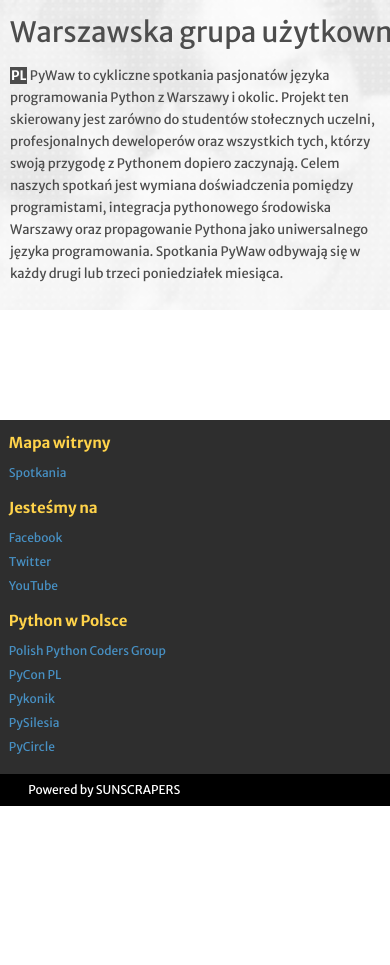
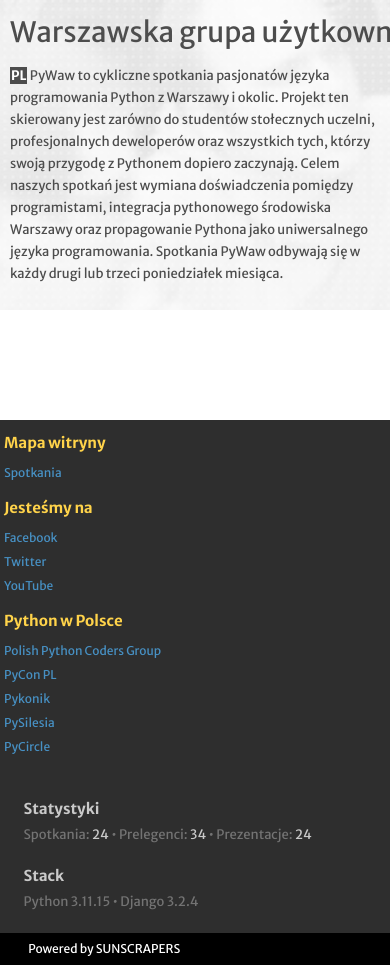
Before and after one commit to meetpy/meetpy, a Django app: page / in a window 390 px wide; the page is wider, and only the part inside the window is pictured. Shown: the part 434-1399 px from the top of that part. Before the commit the page ends 1240 px from the top of that part, so only its background shows below. Run offline with Django 3.2, Linux system fonts and the light colour scheme; data that the repository does not hold is empty; some libraries are stand-ins or nearby versions.

Commit message:
edit responsive and add statistics and stack

```diff
--- a/pywaw/static/css/style-responsive.css
+++ b/pywaw/static/css/style-responsive.css
@@ -19,9 +19,15 @@
 	ul li{line-height:22px}
 	.text-number{margin:0 0 20px}
 
+	.more-info h3{font-size:24px}
+
 	.list-caption .span2{width:140px}
 
 	.day{display:none}
+
+	.stack{margin-left:20px}
+	.statistics h5, .stack h5{line-height:22px;margin-top:0;margin-right:10px}
+	.statistics p, .stack p{line-height:22px}
 }
 
 @media (max-width: 767px) {
@@ -63,6 +69,9 @@
 	footer .span2, footer .span4, footer .powered{float:left;width:25%}
 	footer h5{margin-top:15px}
 	footer ul li a{font-size:12px}
+
+	.statistics, .stack{width:100%;float:none;clear:both}
+	.stack{margin-left:0}
 }
 
 @media (max-width: 670px) {
@@ -85,6 +94,8 @@
 	footer .powered-mobile{display:block;background:#000;margin-top:15px}
 	footer .powered-mobile p{color:#fff;margin:0;padding:5px 1.5%;font-size:12px}
 	footer .powered-mobile a{color:#fff}
+
+	.statistics, .stack{width:97%;margin-left:1.5%;margin-right:1.5%}
 }
 
 @media (max-width: 480px) {
@@ -102,6 +113,10 @@
 
 	footer .span2, footer .span4{float:none;width:94%;margin-left:3%;margin-right:3%}
 	footer .powered-mobile p{padding:5px 3%}
+
+	.statistics, .stack{width:94%;margin-left:3%;margin-right:3%}
+	.statistics h5, .stack h5, .statistics p, .stack p{float:none}
+	.stack{margin-top:20px}
 }
 
 @media (max-width: 380px) {
--- a/pywaw/static/css/style.css
+++ b/pywaw/static/css/style.css
@@ -25,6 +25,7 @@ strong{color:#4d4d4d}
 .margin-top-normal{margin-top:20px}
 .margin-top-big{margin-top:30px}
 .margin-bottom-large{margin-bottom:40px}
+.margin-left-large{margin-left:40px}
 
 .date, .date-small{background:#4d4d4d;color:#fff;min-height:30px;line-height:30px;display:block;margin:0;padding:0 8px;-moz-box-sizing:border-box;box-sizing:border-box}
 .date-small{text-align:center;line-height:24px}
@@ -102,6 +103,11 @@ footer h5{color:#ffd34a;margin-top:50px}
 footer ul{margin:10px 0 0 0;padding:0}
 footer ul li{list-style:none}
 
+.stack{margin-left:40px}
+.statistics h5, .stack h5{color:#c9c9c9;line-height:20px;margin-top:0;margin-right:20px}
+.statistics p, .stack p{color:#737373;line-height:22px;margin:0 0 5px}
+.statistics p span{color:#c9c9c9}
+
 
 /********************** 5. PAGES ************************************/
 /********************** 5.1 Home ************************************/
@@ -114,5 +120,7 @@ footer ul li{list-style:none}
 .img-user{margin:0 20px 15px 0 !important}
 .img-users .img-user{margin:0 0 15px 0 !important}
 
-.more-info{width:100%;border:3px solid #ededed;-moz-box-sizing:border-box;box-sizing:border-box}
+.carousel{margin:0}
+
+.more-info{width:100%;border:3px dashed #ededed;-moz-box-sizing:border-box;box-sizing:border-box}
 .more-info h3{text-align:center;color:#e4e4e4;margin:0;font-weight:700;font-size:28px;line-height:54px}
--- a/pywaw/templates/base.html
+++ b/pywaw/templates/base.html
@@ -65,6 +65,8 @@
 				<div class="span2 img-tip">
 					<div class="line-orange"></div>
 				</div>
+				<div class="span10">
+					<div class="row margin-bottom-large">
 						<div class="span2">
 							<h5>Mapa witryny</h5>
 							<ul>
@@ -96,6 +98,24 @@
 							<a href="http://sunscrapers.com"><img src="{% static 'img/sunscrapers.png' %}" alt="Powered by SUNSCRAPERS" class="pull-right"></a>
 						</div>
 					</div>
+					<div class="row">
+						<div class="span10">
+							<div class="pull-left statistics">
+								<h5 class="pull-left">Statystyki</h5>
+								<p class="pull-left">
+									Spotkania: <span>24</span>
+									&bull; Prelegenci: <span>34</span>
+									&bull; Prezentacje: <span>24</span>
+								</p>
+							</div>
+							<div class="pull-left stack">
+								<h5 class="pull-left">Stack</h5>
+								<p class="pull-left">Python {{ system.python }} &bull; Django {{ system.django }}</p>
+							</div>
+						</div>
+					</div>
+				</div>
+			</div>
 			<div class="powered-mobile hide">
 				<p>Powered by <a href="http://sunscrapers.com">SUNSCRAPERS</a></p>
 			</div>
--- a/pywaw/templates/meetups/meetup_detail.html
+++ b/pywaw/templates/meetups/meetup_detail.html
@@ -99,7 +99,7 @@
             <h2>Jak trafić?</h2>
             <h4><i class="icon-map-marker"></i> {{ object.venue.name }}, {{ object.venue.address }}</h4>
             <a href="https://maps.google.com/maps?q={{ object.venue.longitude }},{{ object.venue.latitude }}">
-                <img src="http://maps.googleapis.com/maps/api/staticmap?zoom=15&size=780x240&maptype=roadmap&markers=color:blue%7C{{ object.venue.longitude }},{{ object.venue.latitude }}&sensor=false" alt="Mapa">
+                <img src="http://maps.googleapis.com/maps/api/staticmap?zoom=15&amp;size=780x240&amp;maptype=roadmap&amp;markers=color:blue%7C{{ object.venue.longitude }},{{ object.venue.latitude }}&amp;sensor=false" alt="Mapa">
             </a>
         </div>
     </div>
--- a/pywaw/templates/misc/home.html
+++ b/pywaw/templates/misc/home.html
@@ -19,7 +19,7 @@
             <div class="text-center">
                 <div class="clearfix">
                     <a href="https://maps.google.com/maps?q={{ upcoming_meetup.venue.longitude }},{{ upcoming_meetup.venue.latitude }}">
-                        <img src="http://maps.googleapis.com/maps/api/staticmap?zoom=15&size=460x189&maptype=roadmap&markers=color:blue%7C{{ upcoming_meetup.venue.longitude }},{{ upcoming_meetup.venue.latitude }}&sensor=false" class="map" alt="Mapa">
+                        <img src="http://maps.googleapis.com/maps/api/staticmap?zoom=15&amp;size=460x189&amp;maptype=roadmap&amp;markers=color:blue%7C{{ upcoming_meetup.venue.longitude }},{{ upcoming_meetup.venue.latitude }}&amp;sensor=false" class="map" alt="Mapa">
                     </a>
                 </div>
                 <a href="{% url 'meetups:detail' pk=upcoming_meetup.pk %}" class="button button-block margin-top-normal more">WIĘCEJ INFORMACJI</a>
@@ -29,9 +29,17 @@
             {% for talk in upcoming_meetup.talks.all %}
             <div class="row">
                 <div class="span1">
-                    {% for speaker in talk.speakers.all %}
-                    <img src="{% if speaker.photo %}{{ speaker.photo.url }}{% else %}{% static 'img/avatar.png' %}{% endif %}" alt="Prelegent" class="img-user">
-                    {% endfor %}
+                	{% if talk.speakers.count == 1 %}
+                	<img src="{% if talk.speakers.get.photo %}{{ talk.speakers.get.photo.url }}{% else %}{% static 'img/avatar.png' %}{% endif %}" alt="Prelegent" class="img-user">
+                	{% else %}
+                	<div class="carousel slide" id="myCarousel">
+                		<div class="carousel-inner">
+	                    {% for speaker in talk.speakers.all %}
+	                    <img src="{% if speaker.photo %}{{ speaker.photo.url }}{% else %}{% static 'img/avatar.png' %}{% endif %}" alt="Prelegent" class="img-user item">
+	                    {% endfor %}
+	                    </div>
+	                </div>
+                    {% endif %}
                 </div>
                 <div class="span4">
                     <h5>
@@ -79,4 +87,8 @@
         </div>
     </div>
 </div>
+<script>
+$('.carousel img:first-child').addClass('active');
+$('.carousel').carousel();
+</script>
 {% endblock %}
```
Lines whose indentation alone changed are shown as unchanged.
